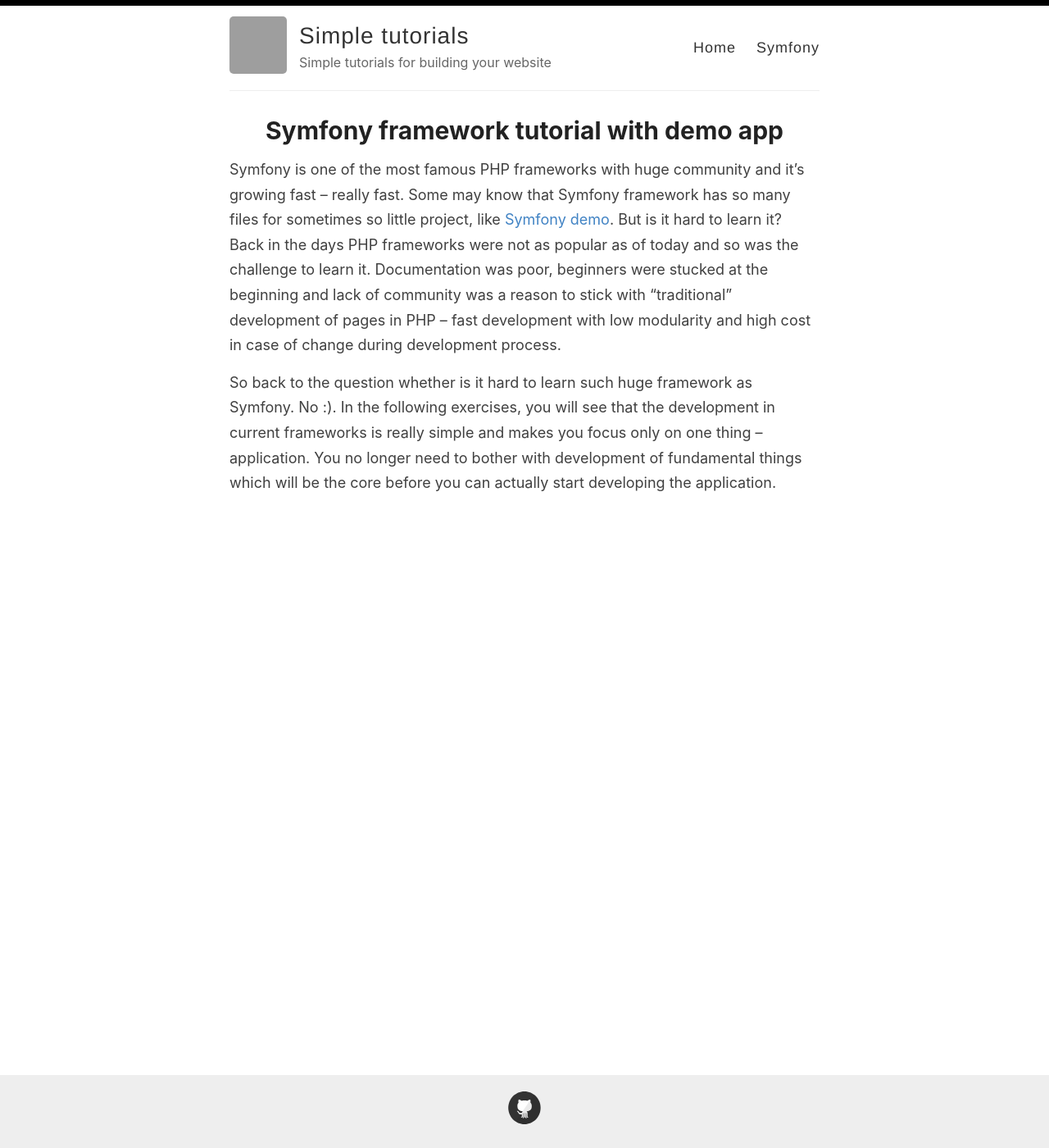
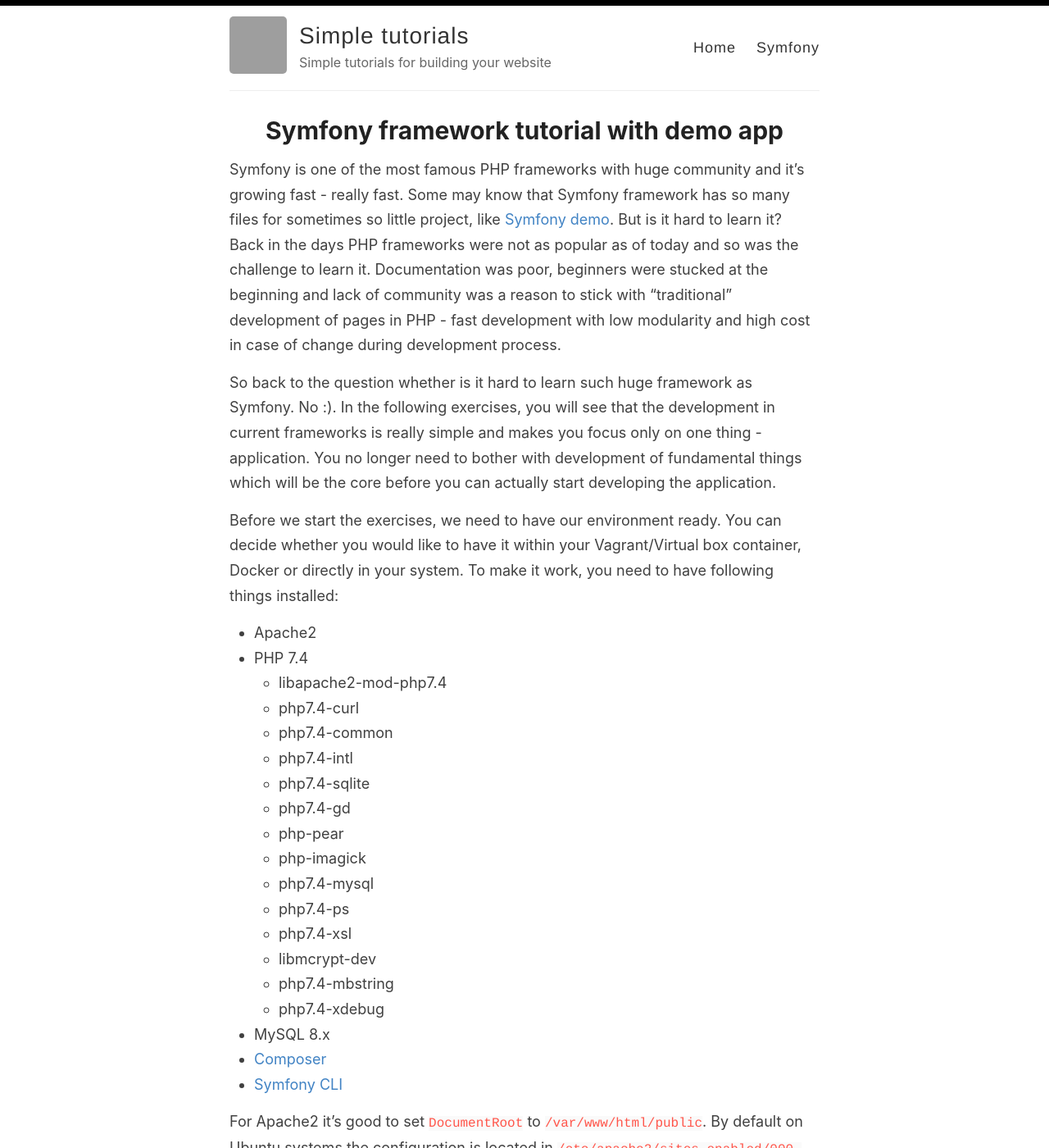
Before and after one commit to Lkopo/lkopo.github.io, a Jekyll site: the page built from _pages/symfony.md, in a window 1280 px wide and 1400 px high. Shown: the whole window at 82% size. Built offline with Jekyll 4.4.1, drawn with Linux system fonts in a browser that asks for light colours; some of the changed text lies outside the part shown; grey boxes are pictures that could not be loaded.

Commit message:
Update symfony.md

````diff
--- a/_pages/symfony.md
+++ b/_pages/symfony.md
@@ -4,6 +4,56 @@ title: Symfony framework tutorial with demo app
 permalink: /tutorial/symfony
 ---
 
-Symfony is one of the most famous PHP frameworks with huge community and it's growing fast -- really fast. Some may know that Symfony framework has so many files for sometimes so little project, like [Symfony demo](https://github.com/symfony/demo). But is it hard to learn it? Back in the days PHP frameworks were not as popular as of today and so was the challenge to learn it. Documentation was poor, beginners were stucked at the beginning and lack of community was a reason to stick with "traditional" development of pages in PHP -- fast development with low modularity and high cost in case of change during development process.
+Symfony is one of the most famous PHP frameworks with huge community and it's growing fast - really fast. Some may know that Symfony framework has so many files for sometimes so little project, like [Symfony demo](https://github.com/symfony/demo). But is it hard to learn it? Back in the days PHP frameworks were not as popular as of today and so was the challenge to learn it. Documentation was poor, beginners were stucked at the beginning and lack of community was a reason to stick with "traditional" development of pages in PHP - fast development with low modularity and high cost in case of change during development process.
 
-So back to the question whether is it hard to learn such huge framework as Symfony. No :). In the following exercises, you will see that the development in current frameworks is really simple and makes you focus only on one thing -- application. You no longer need to bother with development of fundamental things which will be the core before you can actually start developing the application.
+So back to the question whether is it hard to learn such huge framework as Symfony. No :). In the following exercises, you will see that the development in current frameworks is really simple and makes you focus only on one thing - application. You no longer need to bother with development of fundamental things which will be the core before you can actually start developing the application.
+
+Before we start the exercises, we need to have our environment ready. You can decide whether you would like to have it within your Vagrant/Virtual box container, Docker or directly in your system. To make it work, you need to have following things installed:
+
+- Apache2
+- PHP 7.4
+  - libapache2-mod-php7.4
+  - php7.4-curl
+  - php7.4-common
+  - php7.4-intl
+  - php7.4-sqlite
+  - php7.4-gd
+  - php-pear
+  - php-imagick
+  - php7.4-mysql
+  - php7.4-ps
+  - php7.4-xsl
+  - libmcrypt-dev
+  - php7.4-mbstring
+  - php7.4-xdebug
+- MySQL 8.x
+- [Composer](https://getcomposer.org/)
+- [Symfony CLI](https://symfony.com/download)
+
+For Apache2 it's good to set `DocumentRoot` to `/var/www/html/public`. By default on Ubuntu systems the configuration is located in `/etc/apache2/sites-enabled/000-default.conf`:
+
+```
+<VirtualHost *:80>
+  DocumentRoot "/var/www/html/public"
+  ServerName localhost
+  <Directory "/var/www/html/public">
+    AllowOverride All
+  </Directory>
+</VirtualHost>
+```
+
+Now when all set, you should be able to execute `symfony` commands. Let's simple check whether we have all requirements met to run Symfony apps. We can do it by calling `check:requirements` command:
+
+```bash
+symfony check:requirements
+```
+
+You should see the message everything is ready. If you get the message something needs to be additionally installed, do so.
+
+Now let's go to the project folder at `/var/www/html/` and create a Symfony demo app by executing:
+
+```bash
+symfony new --demo .
+```
+
+This will clone and install demo application for our tutorial exercises. Get ready! Once done, follow the first exercise 01 to understand project file structure.
````
